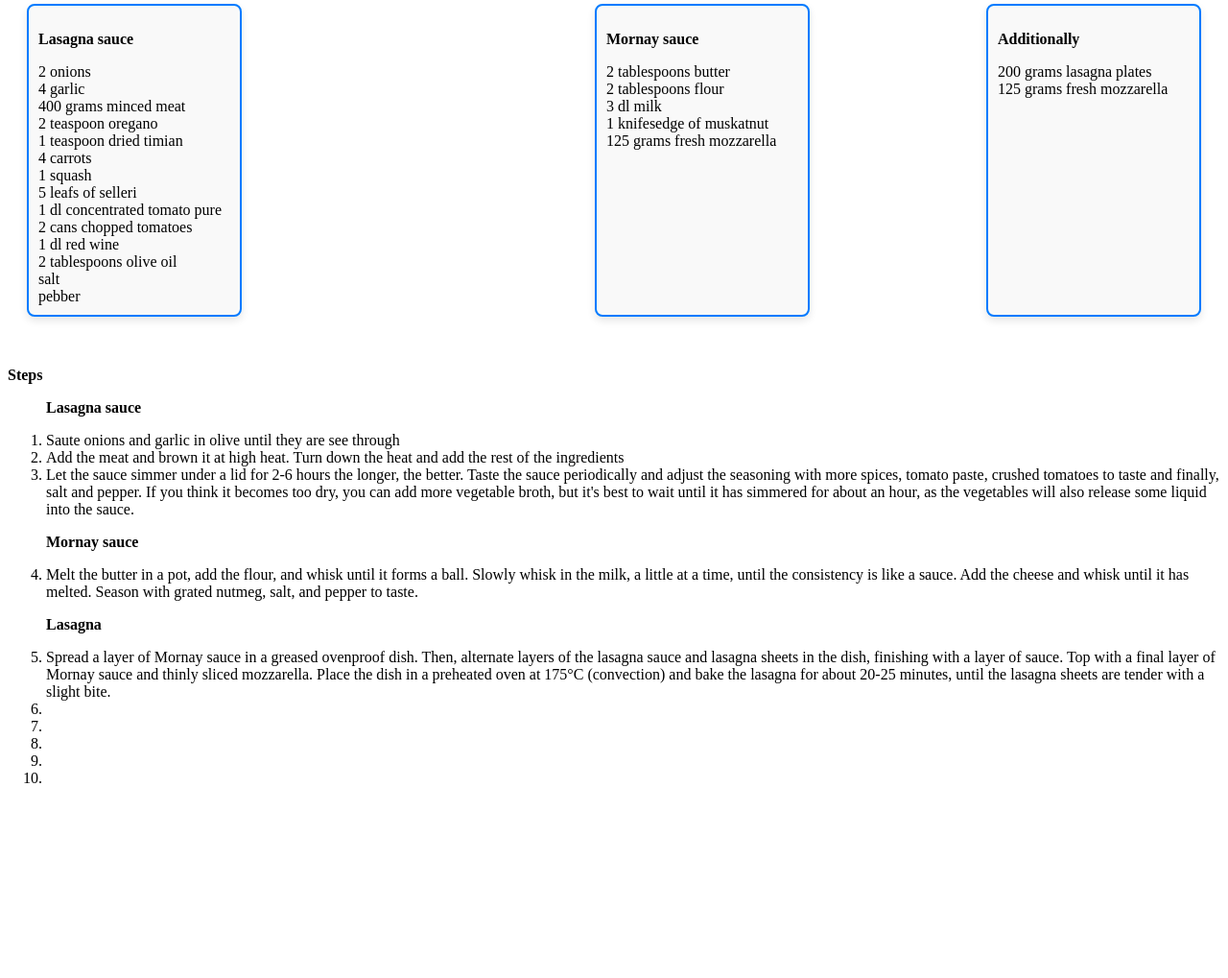
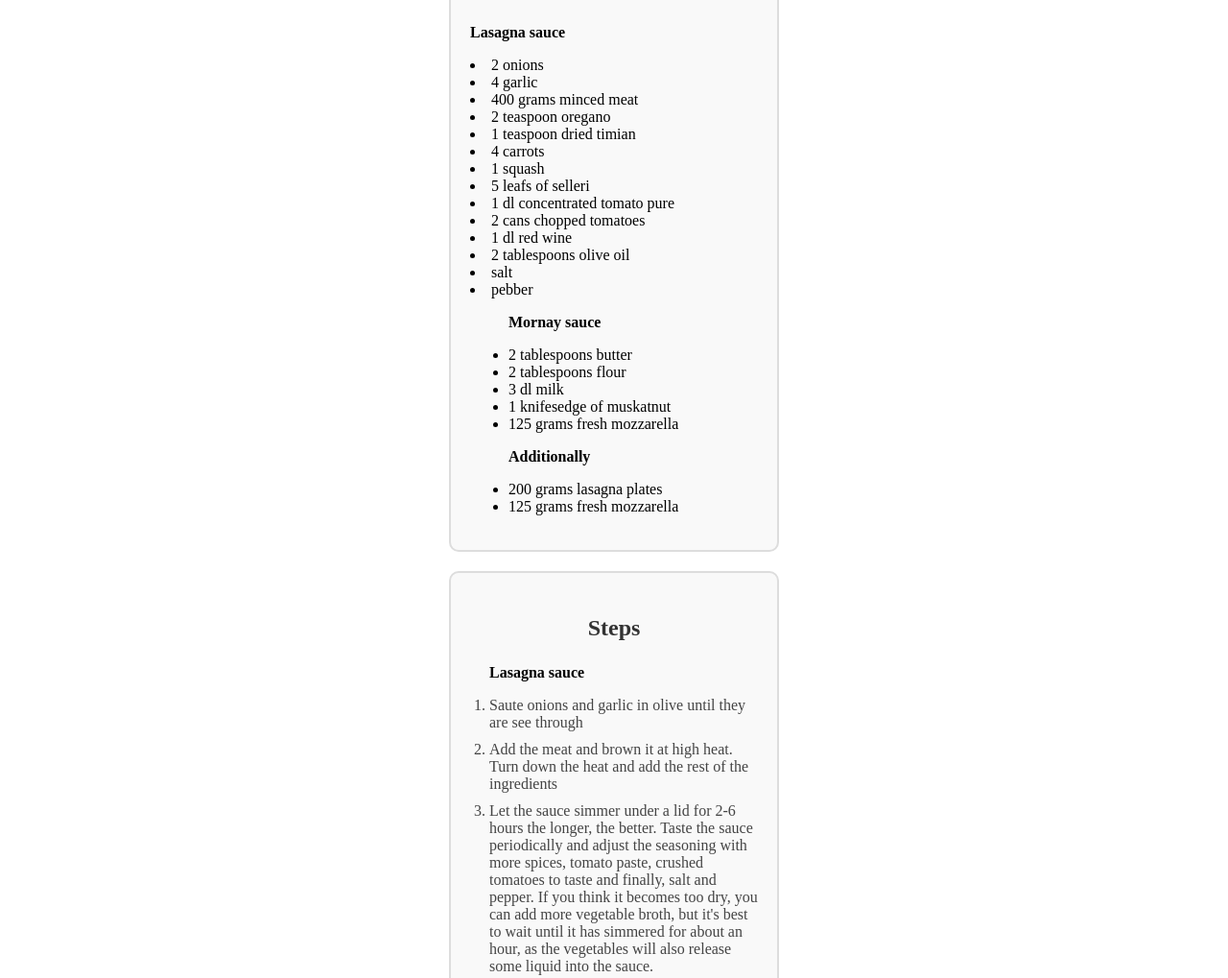
Before and after one commit to MiloEBC/odin-recipes, a plain HTML site: page recipes/lasagna.html in a window 1280 px wide. Shown: the part 553-1572 px from the top of the page at 96% size. Before the commit the page ends 1389 px from the top, so only its background shows below. Drawn offline with Linux system fonts and the light colour scheme.

Commit message:
lasagna.html final css update

```diff
--- a/recipes/lasagna.html
+++ b/recipes/lasagna.html
@@ -7,13 +7,17 @@
     <link rel="stylesheet" href="../style.css">
 </head>
 <body>
+    <div class="image-container">
     <h1>Lasagna</h1>
     <p><img src="https://www.valdemarsro.dk/wp-content/lasagne3.jpg" alt="Lasagna"></p>
+
     <p><h3>Description</h3></p>
     <p>It's everybodys favorite dinner, <strong>LASAGNA</strong></p>
-    <h3><p>Ingredients</p></h3>
-    <div class="ListBoxContainer">
-    <ul class = "ListBox">
+    </div>
+
+    <div class="recipe-steps">
+    <p><h3>Shopping list</h3></p>
+    <ul">
         <p><strong>Lasagna sauce</strong></p>
         <li>2 onions</li>
         <li>4 garlic</li>
@@ -32,7 +36,7 @@
     </ul>
     <div></div>
 
-    <ul class="ListBox">
+    <ul>
         <p><strong>Mornay sauce</strong></p>
         <li>2 tablespoons butter</li>
         <li>2 tablespoons flour</li>
@@ -41,7 +45,7 @@
         <li>125 grams fresh mozzarella</li>
     </ul>
 
-    <ul class="ListBox">
+    <ul>
         <p><strong>Additionally</strong></p>
         <li>200 grams lasagna plates</li>
         <li>125 grams fresh mozzarella</li>
@@ -49,7 +53,8 @@
 
     </div>
 
-    <p><strong>Steps</strong></p>
+    <div class="recipe-steps">
+    <p><strong><h3>Steps</h3></strong></p>
     <ol>
         <p><strong>Lasagna sauce</strong></p>
         <li>Saute onions and garlic in olive until they are see through</li>
@@ -63,11 +68,8 @@
             Then, alternate layers of the lasagna sauce and lasagna sheets in the dish, finishing with a layer of sauce.
 
             Top with a final layer of Mornay sauce and thinly sliced mozzarella. Place the dish in a preheated oven at 175°C (convection) and bake the lasagna for about 20-25 minutes, until the lasagna sheets are tender with a slight bite.</li>
-        <li></li>
-        <li></li>
-        <li></li>
-        <li></li>
-        <li></li>
+
     </ol>
+    </div>
 </body>
 </html>
--- a/style.css
+++ b/style.css
@@ -35,3 +35,32 @@
     border-bottom: 1px solid #ddd;
     margin-bottom: 5px;
 }
+.recipe-steps {
+    background-color: #f9f9f9; /* Light background color */
+    padding: 20px; /* Space inside the box */
+    border: 2px solid #ddd; /* Border around the box */
+    border-radius: 10px; /* Rounded corners */
+    width: 300px; /* Width of the box */
+    margin: 20px auto; /* Center the box on the page */
+  }
+
+  .recipe-steps h3 {
+    text-align: center;
+    font-size: 1.5em;
+    color: #333;
+  }
+
+  .recipe-steps ol {
+    padding-left: 20px; /* Space for the list bullets */
+  }
+
+  .recipe-steps ol li {
+    margin-bottom: 10px; /* Space between list items */
+    font-size: 1em;
+    color: #444;
+  }
+
+  .image-container{
+    text-align: center;
+
+  }
```
